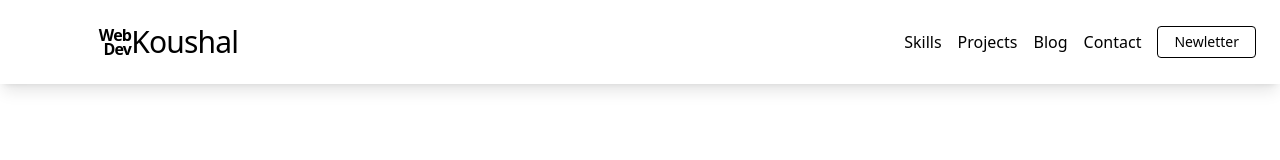
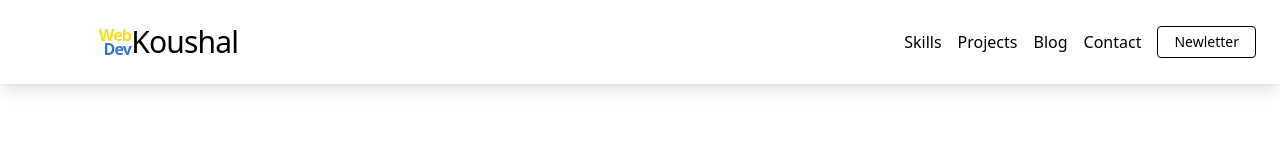
Before and after one commit to Koushlendra-Kumar/webdevkoushal, a React (Create React App) app: page / in a window 1280 px wide. Shown: the top 160 px of the page. Built offline with nearby package versions, Linux system fonts and the light colour scheme.

Commit message:
:lipstick: Change logo color

```diff
--- a/src/components/Header.tsx
+++ b/src/components/Header.tsx
@@ -8,8 +8,8 @@ function Header() {
       <nav className="flex items-center justify-between flex-wrap bg-white shadow-lg p-6">
         <div className="flex items-center flex-shrink-0 text-black mr-6">
             <div className='grid grid-cols-2 grid-rows-2 gap-y-0.5 font-black tracking-tighter'>
-                <div className='flex justify-end items-end m-0 p-0 leading-3'>Web</div>
-                <div className='flex justify-end items-start m-0 p-0 leading-3'>Dev</div>
+                <div className='flex justify-end items-end m-0 p-0 leading-3 text-[#f7df1e]'>Web</div>
+                <div className='flex justify-end items-start m-0 p-0 leading-3 text-[#3178C6]'>Dev</div>
                 <div className='col-start-2 col-end-3 row-start-1 row-end-3 m-0 p-0 flex justify-between items-center text-3xl font-light'>Koushal</div>
             </div>
         </div>
```
